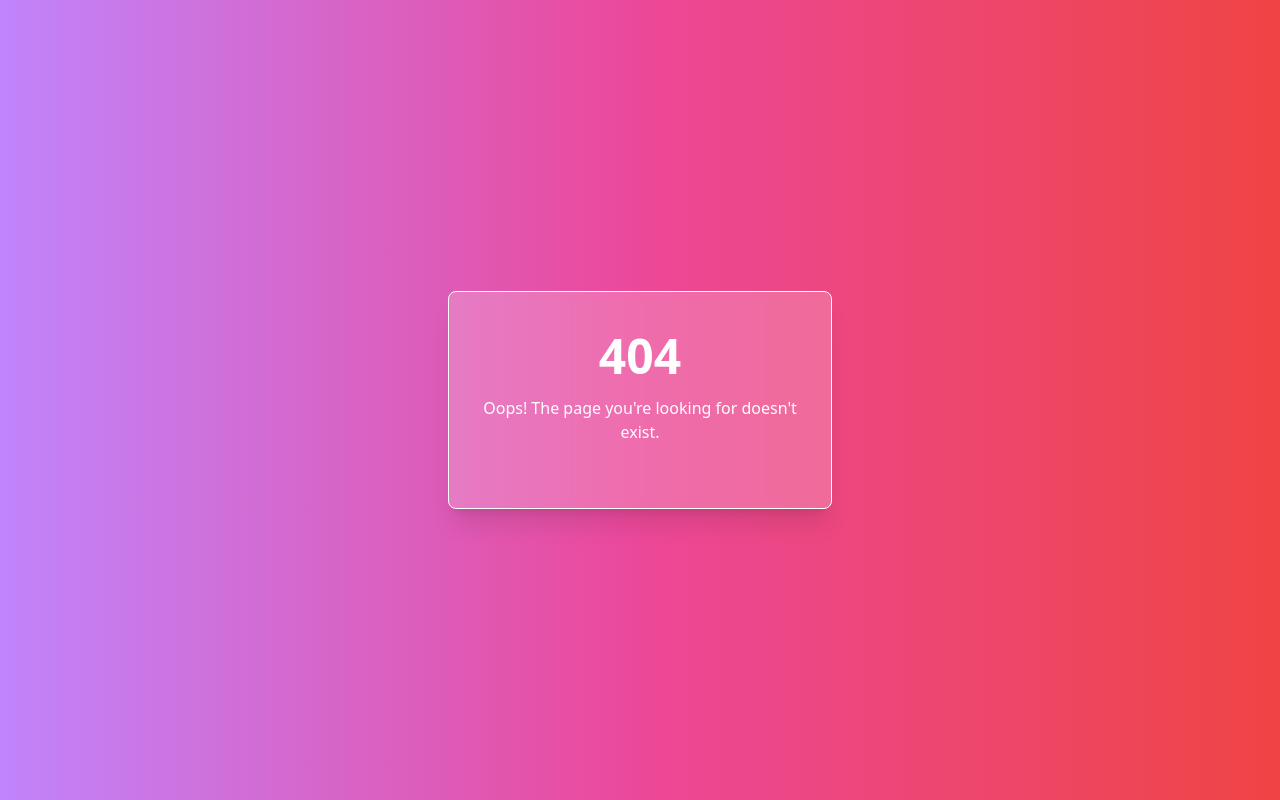
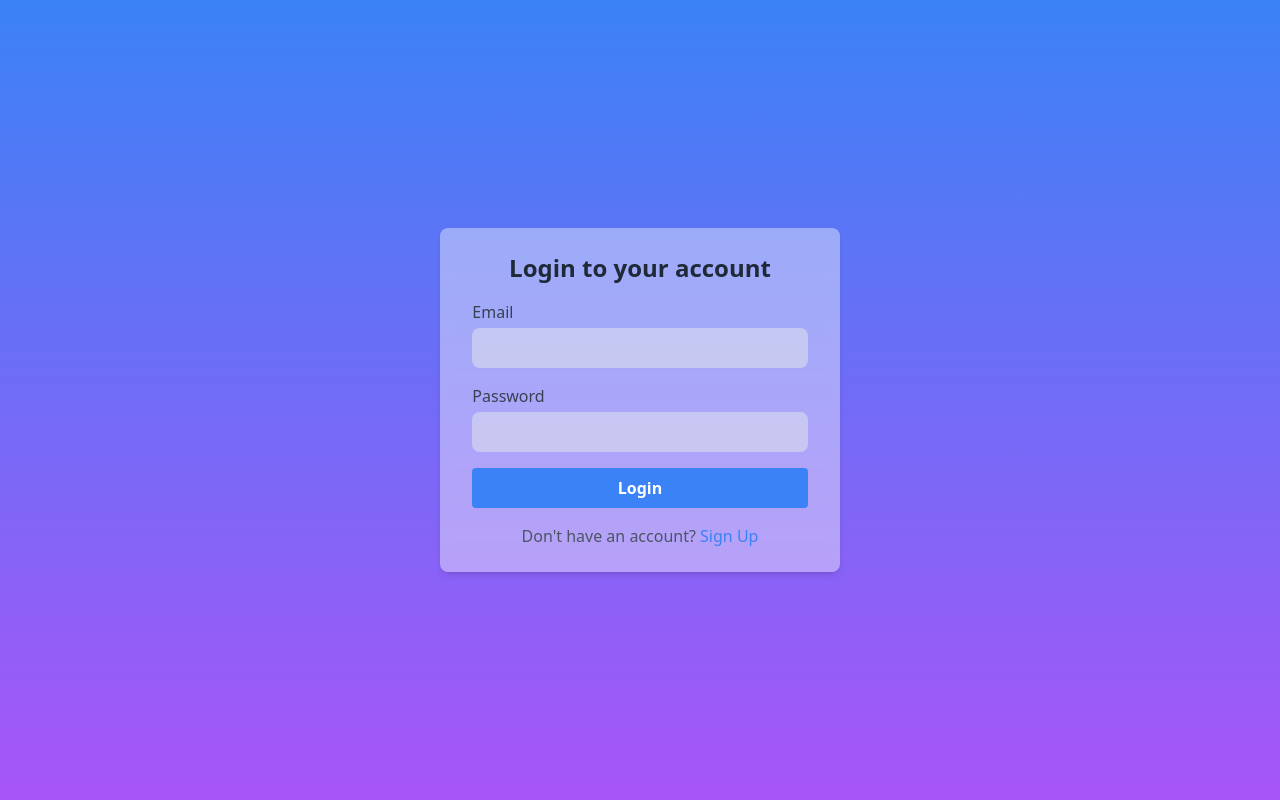
Before and after one commit to saalikimtiaz2/ReactJS-Vite-Boilerplate, a React (Vite) app: page /login in a window 1280 px wide. Before the commit this address had no page. Built offline with nearby package versions, Linux system fonts and the light colour scheme.

Commit message:
auth pages created

```diff
--- /dev/null
+++ b/src/pages/AuthPages/Login/index.tsx
@@ -0,0 +1,76 @@
+import { useState } from 'react'
+import { useNavigate } from 'react-router-dom'
+
+type LoginCredentials = {
+  email: string
+  password: string
+}
+
+const Login = () => {
+  const navigate = useNavigate()
+
+  const [credentials, setCredentials] = useState<LoginCredentials>({
+    email: '',
+    password: '',
+  })
+
+  return (
+    <div className='flex h-screen items-center justify-center bg-gradient-to-b from-blue-500 to-purple-500'>
+      <div className='max-w-md rounded-lg bg-white bg-opacity-40 px-8 py-6 shadow-md backdrop-blur-sm'>
+        <h2 className='mb-4 text-center text-2xl font-bold text-gray-800'>Login to your account</h2>
+        <form>
+          <div className='mb-4'>
+            <label htmlFor='email' className='font-medium text-gray-700'>
+              Email
+            </label>
+            <input
+              type='email'
+              name='email'
+              value={credentials.email}
+              onChange={evt =>
+                setCredentials({
+                  ...credentials,
+                  email: evt.target.value,
+                })
+              }
+              className='mt-1 w-full rounded-lg bg-gray-200 bg-opacity-50 px-4 py-2 focus:outline-none focus:ring-2 focus:ring-blue-500'
+            />
+          </div>
+          <div className='mb-4'>
+            <label htmlFor='password' className='font-medium text-gray-700'>
+              Password
+            </label>
+            <input
+              type='password'
+              id='password'
+              value={credentials.password}
+              onChange={evt =>
+                setCredentials({
+                  ...credentials,
+                  password: evt.target.value,
+                })
+              }
+              className='mt-1 w-full rounded-lg bg-gray-200 bg-opacity-50 px-4 py-2 focus:outline-none focus:ring-2 focus:ring-blue-500'
+            />
+          </div>
+          <div>
+            <button
+              type='submit'
+              className='focus:shadow-outline w-full rounded bg-blue-500 px-4 py-2 font-bold text-white hover:bg-blue-700 focus:outline-none'
+            >
+              Login
+            </button>
+          </div>
+        </form>
+        <p className='mt-4 text-center text-gray-600'>
+          Don't have an account?{' '}
+          <button onClick={() => navigate('/signup')} className='font-medium text-blue-500 hover:text-blue-700'>
+            Sign Up
+          </button>
+        </p>
+      </div>
+    </div>
+  )
+}
+
+export default Login
--- /dev/null
+++ b/src/pages/AuthPages/Signup/index.tsx
@@ -0,0 +1,95 @@
+import { useState } from 'react'
+import { useNavigate } from 'react-router-dom'
+
+type SignupCredentials = {
+  name: string
+  email: string
+  password: string
+}
+
+const Signup = () => {
+  const navigate = useNavigate()
+
+  const [credentials, setCredentials] = useState<SignupCredentials>({
+    name: '',
+    email: '',
+    password: '',
+  })
+
+  return (
+    <div className='flex h-screen items-center justify-center bg-gradient-to-b from-blue-500 to-purple-500'>
+      <div className='max-w-md rounded-lg bg-white bg-opacity-40 px-8 py-6 shadow-md backdrop-blur-sm'>
+        <h2 className='mb-4 text-center text-2xl font-bold text-gray-800'>Create an Account</h2>
+        <form>
+          <div className='mb-4'>
+            <label htmlFor='name' className='font-medium text-gray-700'>
+              Name
+            </label>
+            <input
+              type='text'
+              id='name'
+              value={credentials.name}
+              onChange={evt =>
+                setCredentials({
+                  ...credentials,
+                  name: evt.target.value,
+                })
+              }
+              className='mt-1 w-full rounded-lg bg-gray-200 bg-opacity-50 px-4 py-2 focus:outline-none focus:ring-2 focus:ring-blue-500'
+            />
+          </div>
+          <div className='mb-4'>
+            <label htmlFor='email' className='font-medium text-gray-700'>
+              Email
+            </label>
+            <input
+              type='email'
+              name='email'
+              value={credentials.email}
+              onChange={evt =>
+                setCredentials({
+                  ...credentials,
+                  email: evt.target.value,
+                })
+              }
+              className='mt-1 w-full rounded-lg bg-gray-200 bg-opacity-50 px-4 py-2 focus:outline-none focus:ring-2 focus:ring-blue-500'
+            />
+          </div>
+          <div className='mb-4'>
+            <label htmlFor='password' className='font-medium text-gray-700'>
+              Password
+            </label>
+            <input
+              type='password'
+              name='password'
+              value={credentials.password}
+              onChange={evt =>
+                setCredentials({
+                  ...credentials,
+                  password: evt.target.value,
+                })
+              }
+              className='mt-1 w-full rounded-lg bg-gray-200 bg-opacity-50 px-4 py-2 focus:outline-none focus:ring-2 focus:ring-blue-500'
+            />
+          </div>
+          <div>
+            <button
+              type='submit'
+              className='focus:shadow-outline w-full rounded bg-blue-500 px-4 py-2 font-bold text-white hover:bg-blue-700 focus:outline-none'
+            >
+              Sign Up
+            </button>
+          </div>
+        </form>
+        <p className='mt-4 text-center text-gray-600'>
+          Already have an account?{' '}
+          <button onClick={() => navigate('/login')} className='font-medium text-blue-500 hover:text-blue-700'>
+            Sign In
+          </button>
+        </p>
+      </div>
+    </div>
+  )
+}
+
+export default Signup
--- a/src/routers/index.tsx
+++ b/src/routers/index.tsx
@@ -3,6 +3,11 @@ import { BrowserRouter, Route, Routes } from 'react-router-dom'
 
 const Home = lazy(() => import('../pages/Home'))
 const About = lazy(() => import('../pages/About'))
+
+// ------------auth pages---------------------
+const SingUp = lazy(() => import('../pages/AuthPages/Signup'))
+const Login = lazy(() => import('../pages/AuthPages/Login'))
+
 // ------------not found page---------------------
 const NotFound404 = lazy(() => import('../pages/404'))
 
@@ -17,7 +22,12 @@ function Routers() {
         <Routes>
           <Route path='/' element={<Home />} />
           <Route path='/about' element={<About />} />
-          {/* ----------404 Page----------------- */}
+
+          {/* ---------------------------Auth Pages----------------------------------- */}
+          <Route path='/signup' element={<SingUp />} />
+          <Route path='/login' element={<Login />} />
+
+          {/* ---------------------------404 Page----------------------------------- */}
           <Route path='*' element={<NotFound404 />} />
         </Routes>
       </Suspense>
--- /dev/null
+++ b/src/routers/middleware/PrivateRoute.tsx
@@ -0,0 +1,16 @@
+// import { AuthContext } from 'context/AuthContext'
+// import { useContext } from 'react'
+// import { Navigate, Outlet } from 'react-router-dom'
+import { Outlet } from 'react-router-dom'
+
+export { PrivateRoute }
+
+function PrivateRoute() {
+  // const { isAuthenticated } = useContext(AuthContext)
+
+  // if (!isAuthenticated) {
+  //   return <Navigate to='/login' replace />
+  // }
+  return <Outlet />
+}
+export default PrivateRoute
```
